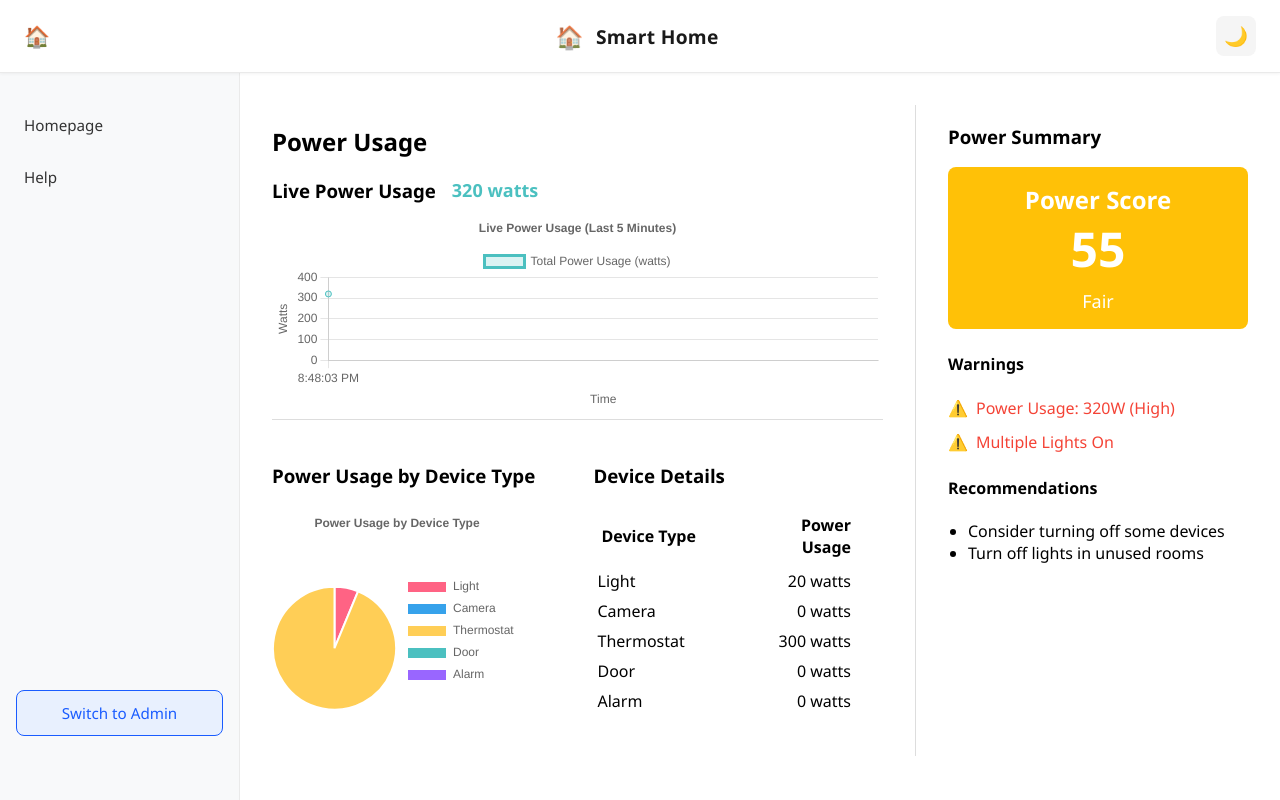
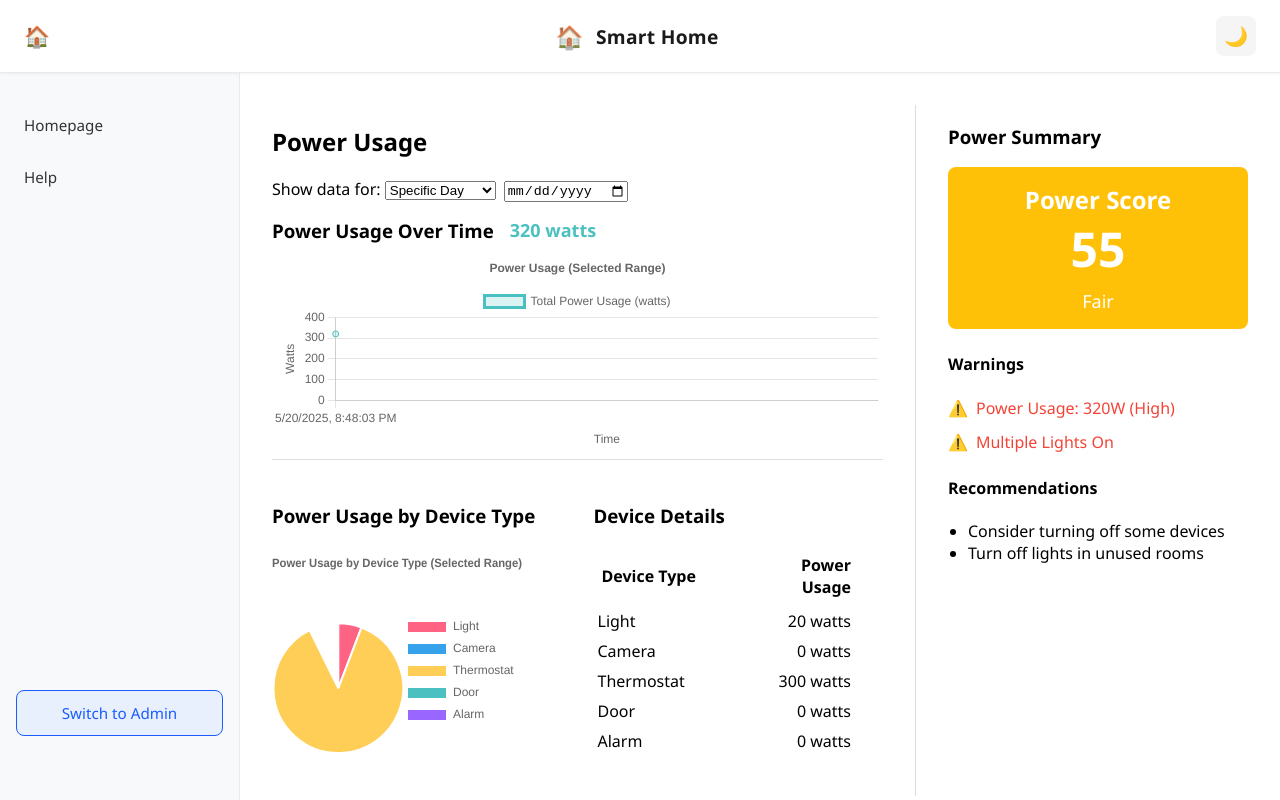
Before and after one commit to AggelosVer/TL_SmartHome, a React (Create React App) app in the folder code/: page /power in a window 1280 px wide. Built offline with nearby package versions, Linux system fonts and the light colour scheme.

Commit message:
+Filter on PowerUsage +Timestamps
Changed the way getStoredPowerHistory works

```diff
--- a/code/src/pages/PowerUsage.js
+++ b/code/src/pages/PowerUsage.js
@@ -8,25 +8,19 @@ ChartJS.register(ArcElement, Tooltip, Legend, CategoryScale, LinearScale, PointE
 const getStoredPowerHistory = () => {
   const stored = localStorage.getItem('powerHistory');
   if (stored) {
-    const { history, timestamps } = JSON.parse(stored);
-    // Only keep data from the last hour
-    const oneHourAgo = Date.now() - (60 * 60 * 1000);
-    const validData = timestamps.map((time, index) => ({
-      time: new Date(time).getTime(),
-      value: history[index]
-    })).filter(item => item.time > oneHourAgo);
-
-    return {
-      history: validData.map(item => item.value),
-      timestamps: validData.map(item => new Date(item.time).toLocaleTimeString())
-    };
+    const { history, timestamps, deviceSnapshots } = JSON.parse(stored);
+    return { history, timestamps, deviceSnapshots: deviceSnapshots || [] };
   }
-  return { history: [], timestamps: [] };
+  return { history: [], timestamps: [], deviceSnapshots: [] };
 };
 
 function PowerUsage({ devices }) {
   const [powerHistory, setPowerHistory] = useState(() => getStoredPowerHistory().history);
   const [timestamps, setTimestamps] = useState(() => getStoredPowerHistory().timestamps);
+  const [deviceSnapshots, setDeviceSnapshots] = useState(() => getStoredPowerHistory().deviceSnapshots);
+  const [selectedRange, setSelectedRange] = useState('day'); // default to 'day'
+  const [customStart, setCustomStart] = useState('');
+  const [customEnd, setCustomEnd] = useState('');
 
   // Calculate total power usage
   const totalPowerUsage = devices.reduce((total, device) => total + device.getCurrentPowerUsage(), 0);
@@ -77,7 +71,6 @@ function PowerUsage({ devices }) {
     let totalWeight = 0;
     let activeWeight = 0;
 
-    // Calculate total possible weight and active weight
     Object.values(powerWarnings).forEach(warning => {
       totalWeight += warning.weight;
       if (warning.active) {
@@ -85,7 +78,6 @@ function PowerUsage({ devices }) {
       }
     });
 
-    // Calculate score based on active weight percentage
     if (totalWeight > 0) {
       const weightPercentage = (activeWeight / totalWeight) * 100;
       score = Math.max(0, 100 - weightPercentage);
@@ -96,11 +88,11 @@ function PowerUsage({ devices }) {
 
   const powerScore = calculatePowerScore();
   const getScoreColor = (score) => {
-    if (score >= 80) return '#4CAF50'; // Green - Excellent
-    if (score >= 60) return '#8BC34A'; // Light Green - Good
-    if (score >= 40) return '#FFC107'; // Yellow - Fair
-    if (score >= 20) return '#FF9800'; // Orange - Poor
-    return '#F44336'; // Red - Critical
+    if (score >= 80) return '#4CAF50';
+    if (score >= 60) return '#8BC34A';
+    if (score >= 40) return '#FFC107';
+    if (score >= 20) return '#FF9800';
+    return '#F44336';
   };
 
   const getScoreMessage = (score) => {
@@ -115,47 +107,113 @@ function PowerUsage({ devices }) {
   useEffect(() => {
     const interval = setInterval(() => {
       const now = new Date();
-      const timeString = now.toLocaleTimeString();
-
       setPowerHistory(prev => {
         const newHistory = [...prev, totalPowerUsage];
-        // Keep only last 720 data points (1 hour of data at 5-second intervals)
-        return newHistory.slice(-720);
+        return newHistory.slice(-518400);
       });
-
       setTimestamps(prev => {
-        const newTimestamps = [...prev, timeString];
-        return newTimestamps.slice(-720);
+        const newTimestamps = [...prev, now.toISOString()];
+        return newTimestamps.slice(-518400);
+      });
+      setDeviceSnapshots(prev => {
+        const snapshot = devices.map(d => ({
+          type: d.type,
+          functionState: d.functionState,
+          powerUsage: d.getCurrentPowerUsage()
+        }));
+        return [...prev, snapshot].slice(-518400);
       });
     }, 5000);
 
     return () => clearInterval(interval);
-  }, [totalPowerUsage]);
+  }, [totalPowerUsage, devices]);
 
   // Save to localStorage whenever history updates
   useEffect(() => {
     localStorage.setItem('powerHistory', JSON.stringify({
       history: powerHistory,
-      timestamps: timestamps.map(time => new Date().toDateString() + ' ' + time)
+      timestamps: timestamps,
+      deviceSnapshots: deviceSnapshots
     }));
-  }, [powerHistory, timestamps]);
+  }, [powerHistory, timestamps, deviceSnapshots]);
 
-  // Calculate power usage by device type
-  const powerByType = devices.reduce((acc, device) => {
-    const type = device.type;
-    if (!acc[type]) {
-      acc[type] = 0;
+  // Helper to get ms for each range
+  const rangeToMs = {
+    hour: 60 * 60 * 1000,
+    day: 24 * 60 * 60 * 1000,
+    month: 30 * 24 * 60 * 60 * 1000,
+  };
+
+  // Filter data based on selection
+  const now = Date.now();
+  let filtered = [];
+  if (selectedRange === 'custom' && customStart && customEnd) {
+    const start = new Date(customStart).getTime();
+    const end = new Date(customEnd).getTime();
+    filtered = powerHistory
+      .map((value, idx) => ({
+        value,
+        time: new Date(timestamps[idx]).getTime(),
+        snapshot: deviceSnapshots[idx]
+      }))
+      .filter(item => item.time >= start && item.time <= end);
+  } else if (selectedRange === 'day' && customStart) {
+    // Show all data for the selected day
+    const dayStart = new Date(customStart);
+    dayStart.setHours(0, 0, 0, 0);
+    const dayEnd = new Date(customStart);
+    dayEnd.setHours(23, 59, 59, 999);
+    filtered = powerHistory
+      .map((value, idx) => ({
+        value,
+        time: new Date(timestamps[idx]).getTime(),
+        snapshot: deviceSnapshots[idx]
+      }))
+      .filter(item => item.time >= dayStart.getTime() && item.time <= dayEnd.getTime());
+  } else if (selectedRange === 'month' && customStart) {
+    // Show all data for the selected month
+    const monthStart = new Date(customStart);
+    monthStart.setDate(1);
+    monthStart.setHours(0, 0, 0, 0);
+    const monthEnd = new Date(customStart);
+    monthEnd.setMonth(monthEnd.getMonth() + 1, 0);
+    monthEnd.setHours(23, 59, 59, 999);
+    filtered = powerHistory
+      .map((value, idx) => ({
+        value,
+        time: new Date(timestamps[idx]).getTime(),
+        snapshot: deviceSnapshots[idx]
+      }))
+      .filter(item => item.time >= monthStart.getTime() && item.time <= monthEnd.getTime());
+  } else {
+    // Default: last hour/day/month from now
+    filtered = powerHistory
+      .map((value, idx) => ({
+        value,
+        time: new Date(timestamps[idx]).getTime(),
+        snapshot: deviceSnapshots[idx]
+      }))
+      .filter(item => item.time > now - rangeToMs[selectedRange]);
+  }
+  const filteredHistory = filtered.map(item => item.value);
+  const filteredTimestamps = filtered.map(item => new Date(item.time).toLocaleString());
+
+  // Pie chart: aggregate device type usage over the filtered range
+  const pieTypeTotals = {};
+  filtered.forEach(item => {
+    if (item.snapshot) {
+      item.snapshot.forEach(d => {
+        if (!pieTypeTotals[d.type]) pieTypeTotals[d.type] = 0;
+        pieTypeTotals[d.type] += d.powerUsage;
+      });
     }
-    acc[type] += device.getCurrentPowerUsage();
-    return acc;
-  }, {});
+  });
 
-  // Prepare data for pie chart
   const pieChartData = {
-    labels: Object.keys(powerByType),
+    labels: Object.keys(pieTypeTotals),
     datasets: [
       {
-        data: Object.values(powerByType),
+        data: Object.values(pieTypeTotals),
         backgroundColor: [
           '#FF6384',
           '#36A2EB',
@@ -167,17 +225,24 @@ function PowerUsage({ devices }) {
     ],
   };
 
-  // Get the last 5 minutes of data (60 points at 5-second intervals)
-  const recentHistory = powerHistory.slice(-60);
-  const recentTimestamps = timestamps.slice(-60);
+  // Device details table for filtered range
+  const deviceTypeTotals = {};
+  filtered.forEach(item => {
+    if (item.snapshot) {
+      item.snapshot.forEach(d => {
+        if (!deviceTypeTotals[d.type]) deviceTypeTotals[d.type] = 0;
+        deviceTypeTotals[d.type] += d.powerUsage;
+      });
+    }
+  });
 
   // Prepare data for line chart
   const lineChartData = {
-    labels: recentTimestamps,
+    labels: filteredTimestamps,
     datasets: [
       {
         label: 'Total Power Usage (watts)',
-        data: recentHistory,
+        data: filteredHistory,
         borderColor: '#4BC0C0',
         backgroundColor: 'rgba(75, 192, 192, 0.2)',
         tension: 0.4,
@@ -189,49 +254,30 @@ function PowerUsage({ devices }) {
   const lineChartOptions = {
     responsive: true,
     maintainAspectRatio: false,
-    animation: {
-      duration: 0 // Disable animation for smoother updates
-    },
+    animation: { duration: 0 },
     plugins: {
-      legend: {
-        position: 'top',
-      },
+      legend: { position: 'top' },
       title: {
         display: true,
-        text: 'Live Power Usage (Last 5 Minutes)',
+        text: 'Power Usage (Selected Range)',
       },
     },
     scales: {
       y: {
         beginAtZero: true,
-        title: {
-          display: true,
-          text: 'Watts'
-        }
+        title: { display: true, text: 'Watts' }
       },
       x: {
-        title: {
-          display: true,
-          text: 'Time'
-        },
-        ticks: {
-          maxRotation: 0,
-          autoSkip: true,
-          maxTicksLimit: 6
-        }
+        title: { display: true, text: 'Time' },
+        ticks: { maxRotation: 0, autoSkip: true, maxTicksLimit: 12 }
       }
     },
   };
 
   const pieChartOptions = {
     plugins: {
-      legend: {
-        position: 'right',
-      },
-      title: {
-        display: true,
-        text: 'Power Usage by Device Type',
-      },
+      legend: { position: 'right' },
+      title: { display: true, text: 'Power Usage by Device Type (Selected Range)' },
     },
   };
 
@@ -239,13 +285,51 @@ function PowerUsage({ devices }) {
     <div style={{ padding: 32, display: 'flex', gap: 32 }}>
       <div style={{ flex: 1 }}>
         <h2>Power Usage</h2>
-
-        {/* Live Graph Section - Full Width */}
+        <div style={{ marginBottom: 16 }}>
+          <label>Show data for: </label>
+          <select value={selectedRange} onChange={e => setSelectedRange(e.target.value)}>
+            <option value="hour">Last Hour</option>
+            <option value="day">Specific Day</option>
+            <option value="month">Specific Month</option>
+            <option value="custom">Custom Range</option>
+          </select>
+          {selectedRange === 'day' && (
+            <input
+              type="date"
+              value={customStart}
+              onChange={e => setCustomStart(e.target.value)}
+              style={{ marginLeft: 8 }}
+            />
+          )}
+          {selectedRange === 'month' && (
+            <input
+              type="month"
+              value={customStart}
+              onChange={e => setCustomStart(e.target.value)}
+              style={{ marginLeft: 8 }}
+            />
+          )}
+          {selectedRange === 'custom' && (
+            <span style={{ marginLeft: 8 }}>
+              <input
+                type="datetime-local"
+                value={customStart}
+                onChange={e => setCustomStart(e.target.value)}
+              />
+              <span style={{ margin: '0 8px' }}>to</span>
+              <input
+                type="datetime-local"
+                value={customEnd}
+                onChange={e => setCustomEnd(e.target.value)}
+              />
+            </span>
+          )}
+        </div>
         <div style={{ marginBottom: 24 }}>
           <div style={{ display: 'flex', alignItems: 'center', gap: 16, marginBottom: 8 }}>
-            <h3 style={{ margin: 0 }}>Live Power Usage</h3>
+            <h3 style={{ margin: 0 }}>Power Usage Over Time</h3>
             <div style={{ fontSize: 18, fontWeight: 'bold', color: '#4BC0C0' }}>
-              {totalPowerUsage} watts
+              {filteredHistory.length > 0 ? filteredHistory[filteredHistory.length - 1] : 0} watts
             </div>
           </div>
           <div style={{ height: 200, width: '100%' }}>
@@ -253,8 +337,6 @@ function PowerUsage({ devices }) {
           </div>
           <div style={{ borderBottom: '1px solid #ddd', marginTop: 8 }}></div>
         </div>
-
-        {/* Device Information Section */}
         <div style={{ display: 'flex', gap: 32 }}>
           <div style={{ flex: 1 }}>
             <h3>Power Usage by Device Type</h3>
@@ -262,7 +344,6 @@ function PowerUsage({ devices }) {
               <Pie data={pieChartData} options={pieChartOptions} />
             </div>
           </div>
-
           <div style={{ flex: 1 }}>
             <h3>Device Details</h3>
             <table style={{ width: '100%', borderCollapse: 'collapse' }}>
@@ -273,7 +354,7 @@ function PowerUsage({ devices }) {
                 </tr>
               </thead>
               <tbody>
-                {Object.entries(powerByType).map(([type, usage]) => (
+                {Object.entries(deviceTypeTotals).map(([type, usage]) => (
                   <tr key={type}>
                     <td style={{ padding: 4 }}>{type}</td>
                     <td style={{ textAlign: 'right', padding: 4, paddingRight: 32 }}>{usage} watts</td>
@@ -284,12 +365,8 @@ function PowerUsage({ devices }) {
           </div>
         </div>
       </div>
-
-      {/* Power Summary Section */}
       <div style={{ width: 300, borderLeft: '1px solid #ddd', paddingLeft: 32 }}>
         <h3>Power Summary</h3>
-
-        {/* Power Score */}
         <div style={{
           marginBottom: 24,
           padding: 16,
@@ -302,8 +379,6 @@ function PowerUsage({ devices }) {
           <div style={{ fontSize: 48, fontWeight: 'bold' }}>{powerScore}</div>
           <div style={{ fontSize: 18, marginTop: 8 }}>{getScoreMessage(powerScore)}</div>
         </div>
-
-        {/* Warnings */}
         <div style={{ marginBottom: 24 }}>
           <h4>Warnings</h4>
           <div style={{ display: 'flex', flexDirection: 'column', gap: 12 }}>
@@ -336,8 +411,6 @@ function PowerUsage({ devices }) {
             )}
           </div>
         </div>
-
-        {/* Recommendations */}
         <div>
           <h4>Recommendations</h4>
           {Object.entries(powerWarnings).some(([_, warning]) => warning.active) ? (
```
